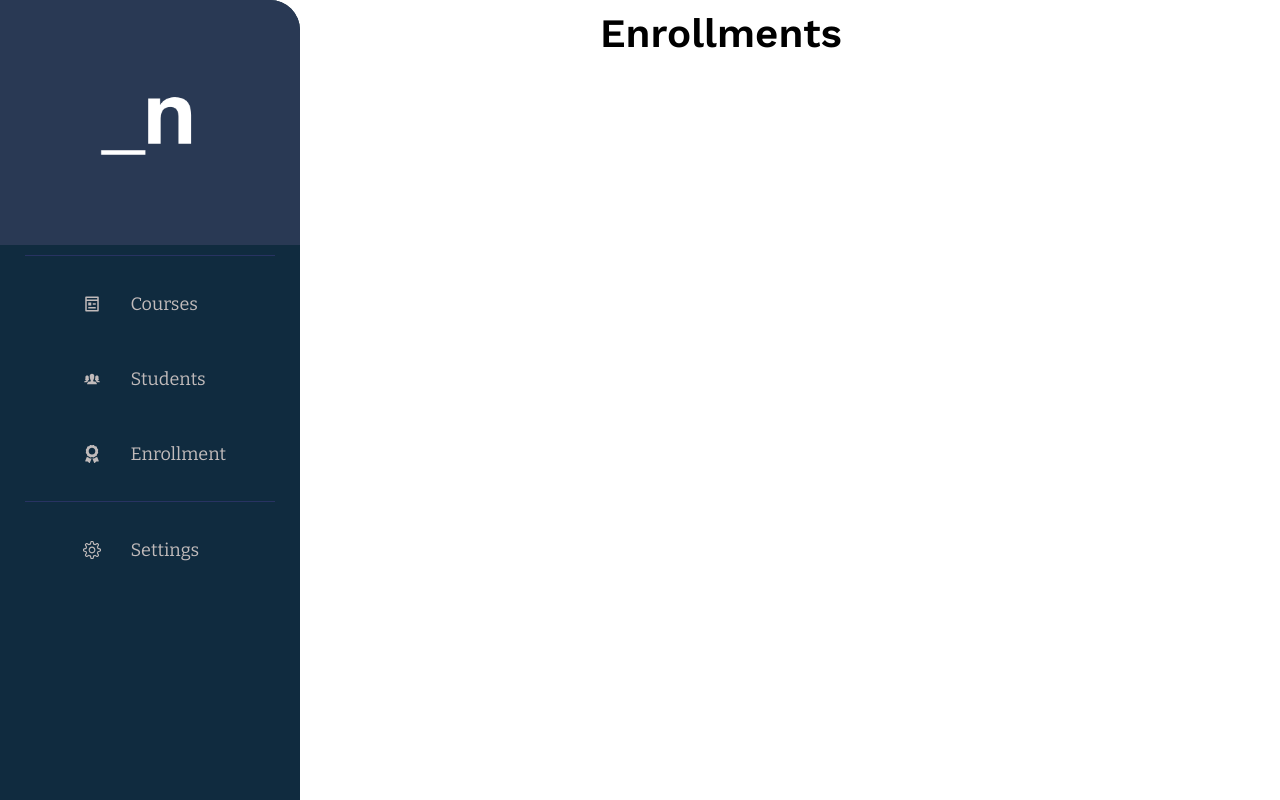
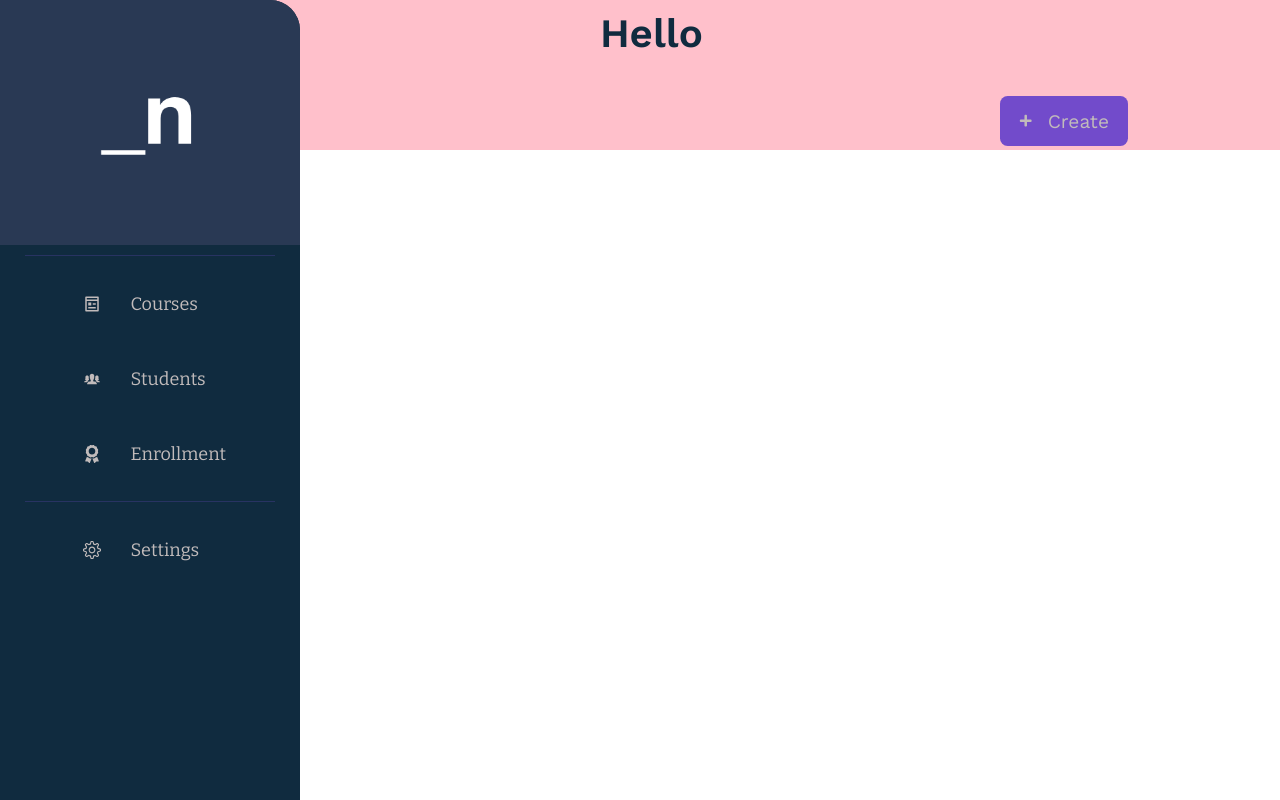
Before and after one commit to nology-tech/accenture-postcourse-nsight, a React (Create React App) app in the folder Frontend/: page /Enrollment in a window 1280 px wide. Shown: the top 800 px of the page. Built offline with nearby package versions, Linux system fonts and the light colour scheme.

Commit message:
header change

```diff
--- /dev/null
+++ b/Frontend/src/components/Header/Header.scss
@@ -0,0 +1,21 @@
+@use "../../styles/mixins" as *;
+@use "../../styles/variables" as *;
+
+.container {
+    width: 100%;
+    height: 150px;
+    background-color: pink;
+    text-align: left;
+    display: grid;
+}
+
+.grid {
+    grid-template-columns: 1fr 1fr 1fr;
+    grid-template-rows: 1fr 1fr;
+    grid-template-area: "a b c";
+}
+
+h1 {
+    color: $title-color;
+    // font-size: 60px;
+}
--- /dev/null
+++ b/Frontend/src/components/Header/Header.tsx
@@ -0,0 +1,21 @@
+import React from 'react';
+import Button from '../Button/Button';
+import "./Header.scss";
+
+const Header: React.FC = () => {
+    return <div className='container'>
+        <div className='grid'>
+        <h1>Hello </h1>
+        {/* going to pass props here */}
+        <Button
+        label="Create"
+        onClick={() => {
+          console.log("button clicked");
+        }}
+      />
+      </div>
+
+    </div>
+}
+
+export default Header;
--- a/Frontend/src/pages/Enrollment/Enrollment.tsx
+++ b/Frontend/src/pages/Enrollment/Enrollment.tsx
@@ -1,10 +1,11 @@
 import * as React from "react";
 import "./Enrollment.scss"
+import Header from "../../components/Header/Header";
 
 export interface props {}
 
 export const Enrollment: React.FC<props> = (): JSX.Element => (
     <div>
-        <h1>Enrollments</h1>
+        <Header/>
     </div>
 );
--- a/Frontend/src/styles/_variables.scss
+++ b/Frontend/src/styles/_variables.scss
@@ -8,6 +8,7 @@ $extra-large-desktop-breakpoint: 2560px;
 //colors
 $primary-color: rgba(255, 255, 255, 0.5);
 $text-color: rgb(193, 187, 187);
+$title-color: #102B3F;
 $disabled-background-color: #cccccc;
 $disabled-text-color: #909090;
 $outline-color: $text-color;
```
Also changed, not shown: 1 other file (tests, documents, lock files or other folders).
